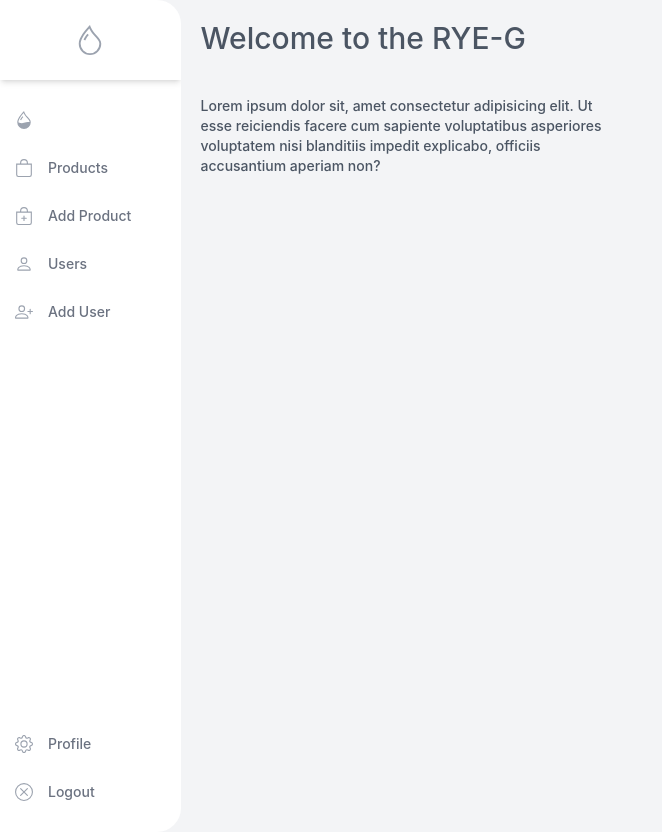
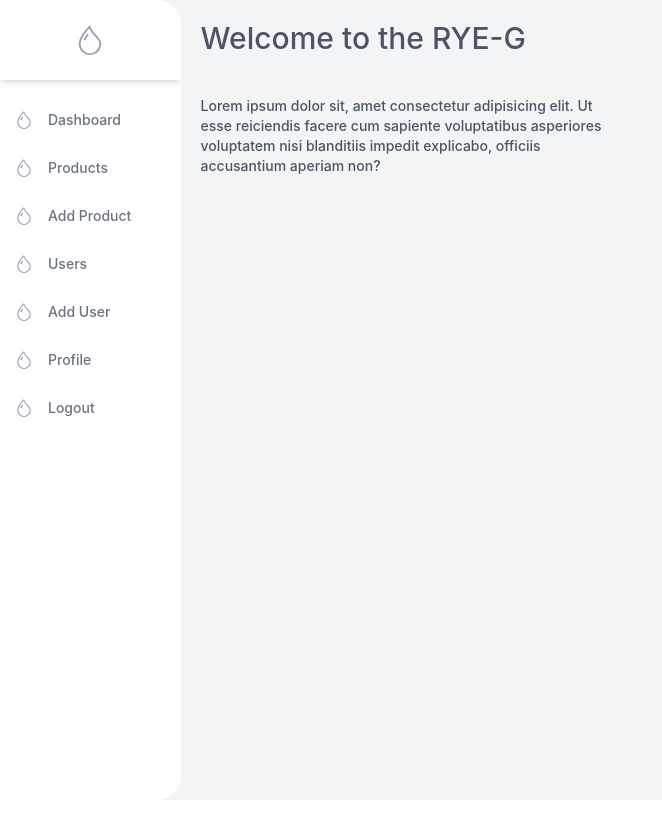
Before and after one commit to dufren/react-rtk-query, a React (Create React App) app: page /admin in a window 1280 px wide. Shown: the whole page, without its empty margins (0-662 px from the left). After the commit the page ends 800 px from the top, so only its background shows below. Built offline with nearby package versions, Linux system fonts and the light colour scheme; no server answers.

Commit message:
SADIK BURADAYDI

```diff
--- a/src/components/Sidebar.js
+++ b/src/components/Sidebar.js
@@ -1,64 +1,35 @@
 import { Outlet } from 'react-router'
 import { Link } from "react-router-dom"
-import { BsDroplet, BsDropletHalf, BsBagPlus, BsPersonPlus, BsPerson, BsBag, BsXCircle, BsGear } from "react-icons/bs"
-
+import { BsDroplet } from "react-icons/bs"
+import { routeTitles } from '../config/contents'
+// BsDropletHalf, BsBagPlus, BsPersonPlus, BsPerson, BsBag, BsXCircle, BsGear
 const Sidebar = () => {
 
+
+    console.log(routeTitles)
     return (
-        <div class="min-h-screen flex flex-row bg-gray-100">
-            <div class="flex flex-col w-56 bg-white rounded-r-3xl overflow-hidden">
-                <div class="flex items-center justify-center h-20 shadow-md">
-                    <h1 class="text-3xl uppercase text-gray-400"><BsDroplet /></h1>
+        <div className="min-h-screen flex flex-row bg-gray-100">
+            <div className="flex flex-col w-56 bg-white rounded-r-3xl overflow-hidden">
+                <div className="flex items-center justify-center h-20 shadow-md">
+                    <h1 className="text-3xl uppercase text-gray-400"><BsDroplet /></h1>
                 </div>
-                <ul class="flex flex-col py-4">
-                    <li>
-                        <Link class="flex flex-row items-center h-12 transform hover:translate-x-2 transition-transform ease-in duration-200 text-gray-500 hover:text-gray-800">
-                            <span class="inline-flex items-center justify-center h-12 w-12 text-lg text-gray-400"><BsDropletHalf /></span>
-                            <span class="text-sm font-medium invisible">Dashboard</span>
-                        </Link>
-                    </li>
-                    <li>
-                        <Link class="flex flex-row items-center h-12 transform hover:translate-x-2 transition-transform ease-in duration-200 text-gray-500 hover:text-gray-800">
-                            <span class="inline-flex items-center justify-center h-12 w-12 text-lg text-gray-400"><BsBag /></span>
-                            <span class="text-sm font-medium">Products</span>
-                        </Link>
-                    </li>
-                    <li>
-                        <Link class="flex flex-row items-center h-12 transform hover:translate-x-2 transition-transform ease-in duration-200 text-gray-500 hover:text-gray-800">
-                            <span class="inline-flex items-center justify-center h-12 w-12 text-lg text-gray-400"><BsBagPlus /></span>
-                            <span class="text-sm font-medium">Add Product</span>
-                        </Link>
-                    </li>
-                    <li>
-                        <Link class="flex flex-row items-center h-12 transform hover:translate-x-2 transition-transform ease-in duration-200 text-gray-500 hover:text-gray-800">
-                            <span class="inline-flex items-center justify-center h-12 w-12 text-lg text-gray-400"><BsPerson /></span>
-                            <span class="text-sm font-medium">Users</span>
-                        </Link>
-                    </li>
-                    <li>
-                        <Link class="flex flex-row items-center h-12 transform hover:translate-x-2 transition-transform ease-in duration-200 text-gray-500 hover:text-gray-800">
-                            <span class="inline-flex items-center justify-center h-12 w-12 text-lg text-gray-400"><BsPersonPlus /></span>
-                            <span class="text-sm font-medium">Add User</span>
-                        </Link>
-                    </li>
-                    <li className='mt-96'>
-                        <Link class="flex flex-row items-center h-12 transform hover:translate-x-2 transition-transform ease-in duration-200 text-gray-500 hover:text-gray-800">
-                            <span class="inline-flex items-center justify-center h-12 w-12 text-lg text-gray-400"><BsGear /></span>
-                            <span class="text-sm font-medium">Profile</span>
-                        </Link>
-                    </li>
-                    <li>
-                        <Link class="flex flex-row items-center h-12 transform hover:translate-x-2 transition-transform ease-in duration-200 text-gray-500 hover:text-gray-800">
-                            <span class="inline-flex items-center justify-center h-12 w-12 text-lg text-gray-400"><BsXCircle /></span>
-                            <span class="text-sm font-medium">Logout</span>
-                        </Link>
-                    </li>
+                <ul className="flex flex-col py-4">
+                    {
+                        routeTitles.map(title => (
+                            <li key={title.id}>
+                                <Link className="flex flex-row items-center h-12 transform hover:translate-x-2 transition-transform ease-in duration-200 text-gray-500 hover:text-gray-800">
+                                    <span className="inline-flex items-center justify-center h-12 w-12 text-lg text-gray-400"><BsDroplet /></span>
+                                    <span className="text-sm font-medium">{title.name}</span>
+                                </Link>
+                            </li>
+                        ))
+                    }
                 </ul>
             </div>
             <div>
                 <Outlet />
             </div>
-        </div>
+        </div >
     )
 }
 
--- /dev/null
+++ b/src/config/contents.js
@@ -0,0 +1,14 @@
+const routeTitles = [
+    { id: 1, name: "Dashboard" },
+    { id: 2, name: "Products" },
+    { id: 3, name: "Add Product" },
+    { id: 4, name: "Users" },
+    { id: 5, name: "Add User" },
+    { id: 6, name: "Profile" },
+    { id: 7, name: "Logout" },
+]
+
+
+export {
+    routeTitles
+}
```
